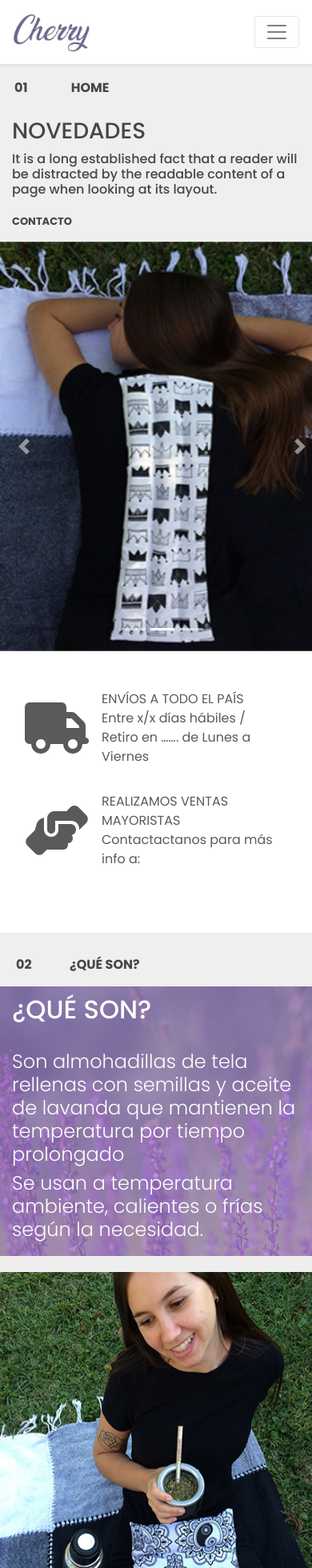
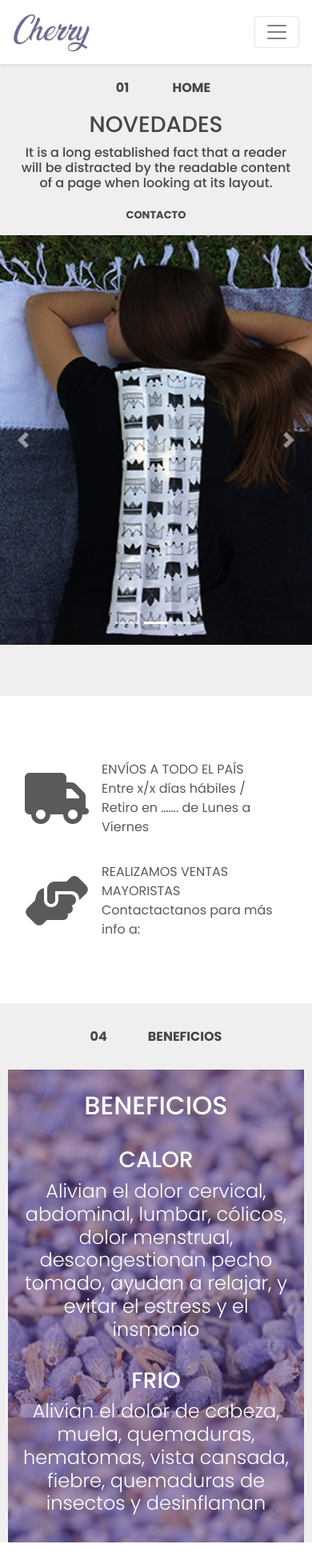
Before and after one commit to AgustinTafura/cherry-coder, a React (Create React App) app: page / in a window 390 px wide. Shown: the top 1960 px of the page at 80% size. Built offline with nearby package versions, Linux system fonts and the light colour scheme.

Commit message:
correccion responsive CherryCarousel

```diff
--- a/src/App.css
+++ b/src/App.css
@@ -70,6 +70,7 @@ img.logoNav {
   padding-bottom: 225px;
   padding-right: 50px;
   white-space: pre;
+  margin: 0px;
 
 }
 
@@ -118,10 +119,11 @@ img.logoNav {
   padding-bottom: 70px;
   padding-right: 0px;
   padding-left: 20px;
-  margin-left:60px;
+  margin-left: 60px;
   color: white;
 
 }
+
 .textoTamanio {
   font-size: 150%;
   font-weight: 300;
@@ -138,10 +140,10 @@ img.logoNav {
   transform: rotate(180deg);
   color: rgb(71, 69, 69);
   font-size: 100%;
-  padding-bottom: 80px;
-  padding-right: 50px;
+  /* padding-bottom: 80px;
+  padding-right: 50px; */
   white-space: pre;
-
+  margin: 0px;
 }
 
 .imagen {
@@ -150,7 +152,7 @@ img.logoNav {
 }
 
 .divVacio {
-  padding:0px;
+  padding: 0px;
 }
 
 /* CUADROS DE TEXTO */
@@ -241,7 +243,7 @@ img.logoNav {
 }
 
 .profileTexto {
-  color:  #71668a !important;
+  color: #71668a !important;
   font-weight: bold;
 
 }
@@ -258,11 +260,13 @@ img.logoNav {
 } */
 
 .cardsAjusteEspacio {
-  margin-left:45px;
+  margin-left: 45px;
 }
+
 .cardsAjusteInicio {
   margin-left: 60px;
 }
+
 /* MARKETING CONTENT
 -------------------------------------------------- */
 
@@ -348,7 +352,7 @@ img.logoNav {
     transform: rotate(0deg);
     color: rgb(71, 69, 69);
     font-size: 100%;
-    padding:  0px 10px 18px;
+    padding: 2rem;
   }
 
   .textoHorizontalBody {
@@ -368,6 +372,7 @@ img.logoNav {
     margin-left: 50px;
     margin-right: 50px;
   }
+
   .profile-card-2 {
     max-width: 276px;
   }
@@ -411,6 +416,7 @@ img.logoNav {
     color: rgb(71, 69, 69);
     font-size: 100%;
     padding: 100px 0px 10px 18px;
+
   }
 
   .textoBody {
@@ -418,8 +424,9 @@ img.logoNav {
     transform: rotate(0deg);
     color: rgb(71, 69, 69);
     font-size: 100%;
-    padding: 30px 10px 10px 20px;
+    /* padding: 30px 10px 10px 20px; */
   }
+
   .textoHorizontalBody {
     padding: 10px 10px 10px 20px;
     margin: 0px 10px 0px 10px;
--- a/src/App.js
+++ b/src/App.js
@@ -21,8 +21,8 @@ function App() {
       <main>
         <CherryCarousel />
         <ShippingInfo />
-        <ContentBody />
-        <CardsProducts />
+        {/* <ContentBody /> */}
+        {/* <CardsProducts /> */}
         <SectionContainer />
         <SuscriptionEmail />
         <InstagramCarousel />
--- /dev/null
+++ b/src/components/Carousel/index.css
@@ -0,0 +1,9 @@
+.row.no-gutters.fondoDiv {
+    align-self: center;
+    justify-content: center;
+    text-align: -webkit-center;
+}
+
+.row.no-gutters.fondoDiv .textoHorizontal>div {
+    padding: 0 1rem 0 1rem;
+}
--- a/src/components/Carousel/index.jsx
+++ b/src/components/Carousel/index.jsx
@@ -1,18 +1,22 @@
 import { Carousel } from 'react-bootstrap';
-
+import './index.css'
 const CherryCarousel = () => {
   return (
-    <div className="row fondoDiv">
-      <div className="col-lg-1">
+    <div className="row no-gutters fondoDiv">
+      <div className="col-md-1">
         <h3 className="texto"><strong>01                HOME</strong></h3>
       </div>
-      <div className="col-lg-4 textoHorizontal">
-        <h3>NOVEDADES</h3>
-        <h6>It is a long established fact that a reader will be distracted by the readable content of a page when looking at its layout.</h6>
-        <a className="textoChico"><strong>CONTACTO</strong></a>
+      <div className="col-sm-8 col-md-3 textoHorizontal">
+        <div>
+          <h3>NOVEDADES</h3>
+          <h6>It is a long established fact that a reader will be distracted by the readable content of a page when looking at its layout.</h6>
+          <a href='#contacto' className="textoChico"><strong>CONTACTO</strong></a>
+
+        </div>
+
       </div>
 
-      <div className="col-lg-7 carouselTamanio" id="carouselDesktop">
+      <div className="col-sm-10 col-md-7 carouselTamanio" id="carouselDesktop">
         <Carousel>
           <Carousel.Item>
             <img
@@ -34,7 +38,7 @@ const CherryCarousel = () => {
           </Carousel.Item>
         </Carousel>
       </div>
-      <div className="col-lg-7 carouselTamanio" id="carouselMobile">
+      <div className="col-sm-10 col-md-7 carouselTamanio" id="carouselMobile">
         <Carousel>
           <Carousel.Item>
             <img
--- a/src/components/Content/index.css
+++ b/src/components/Content/index.css
@@ -1,6 +1,12 @@
 .row.no-gutters.divCuadrotexto.fondoDivGris {
 
-    justify-content: space-evenly;
+    justify-content: center;
+}
+
+.divCuadrotexto.fondoDivGris>div {
+    text-align: center;
+    text-align: -webkit-center;
+    align-self: center;
 }
 
 .textoHorizontalBody>div {
--- a/src/components/Content/index.jsx
+++ b/src/components/Content/index.jsx
@@ -4,12 +4,12 @@ const SectionsContainer = () => {
   return (
     <div >
 
-      <div className="row no-gutters divCuadrotexto fondoDivGris">
+      <div id='beneficio' className="row no-gutters divCuadrotexto fondoDivGris">
         <div className="col-md-1">
           <h3 className="textoBody"><strong>04               BENEFICIOS</strong></h3>
         </div>
 
-        <div className="col-md-10 textoHorizontalBody" style={{ backgroundImage: `url(${process.env.PUBLIC_URL}/assets/img/fondolavanda1.png)` }}>
+        <div className="col-md-9 textoHorizontalBody" style={{ backgroundImage: `url(${process.env.PUBLIC_URL}/assets/img/fondolavanda1.png)` }}>
           <div className='textSectionContainer'>
             <h2>BENEFICIOS</h2>
             <br />
@@ -22,12 +22,12 @@ const SectionsContainer = () => {
         </div>
       </div>
 
-      <div className="row no-gutters fondoDivGris divCuadrotexto">
+      <div id='modo-de-uso' className="row no-gutters fondoDivGris divCuadrotexto">
         <div className="col-md-1">
           <h3 className="textoBody"><strong>05               MODO DE USO</strong></h3>
         </div>
 
-        <div className="col-md-10 textoHorizontalBody" style={{ backgroundImage: `url(${process.env.PUBLIC_URL}/assets/img/fondolavanda2.png)` }}>
+        <div className="col-md-9 textoHorizontalBody" style={{ backgroundImage: `url(${process.env.PUBLIC_URL}/assets/img/fondolavanda2.png)` }}>
           <div className='textSectionContainer'>
             <h2>MODO DE USO</h2>
             <br />
--- a/src/components/Navbar/index.jsx
+++ b/src/components/Navbar/index.jsx
@@ -4,9 +4,9 @@ import './index.css'
 const Navbar = () => {
     const sections = [
         'que-son',
+        'modelos',
+        'beneficio',
         'modo-de-uso',
-        'modelos',
-        'mayoristas',
         'contacto'
     ]
 
```
